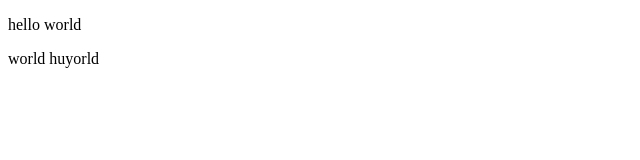
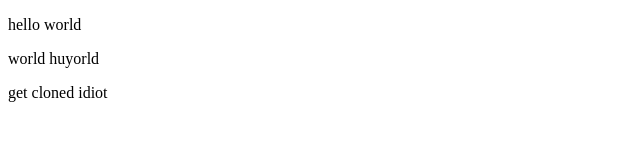
Before and after one commit to 1XTream1/test_repo, a plain HTML site: page index.html in a window 1280 px wide. Shown: the whole page, without its empty margins (0-640 px from the left). Drawn offline with Linux system fonts and the light colour scheme.

Commit message:
commit die

```diff
--- a/index.html
+++ b/index.html
@@ -8,5 +8,6 @@
 <body>
 	<p>hello world</p>
 	<p>world huyorld</p>
+	<p>get cloned idiot</p>
 </body>
 </html>
```
